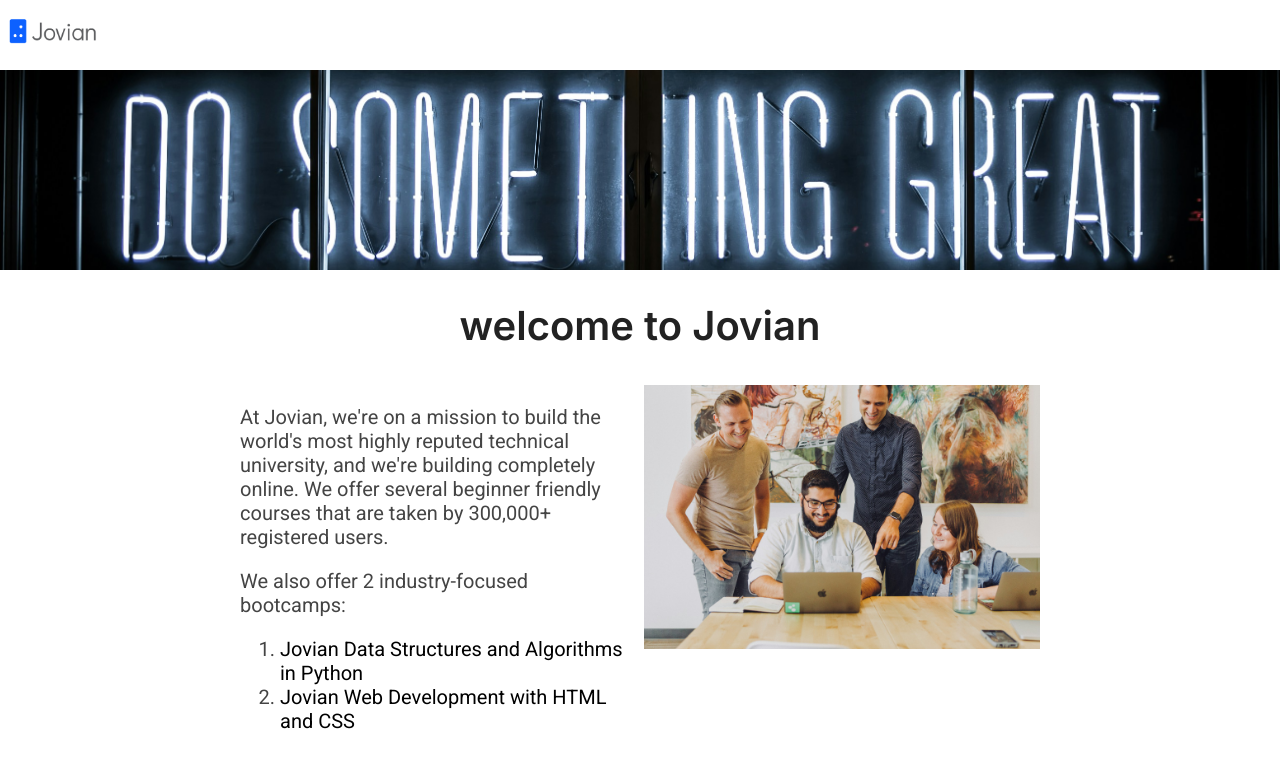
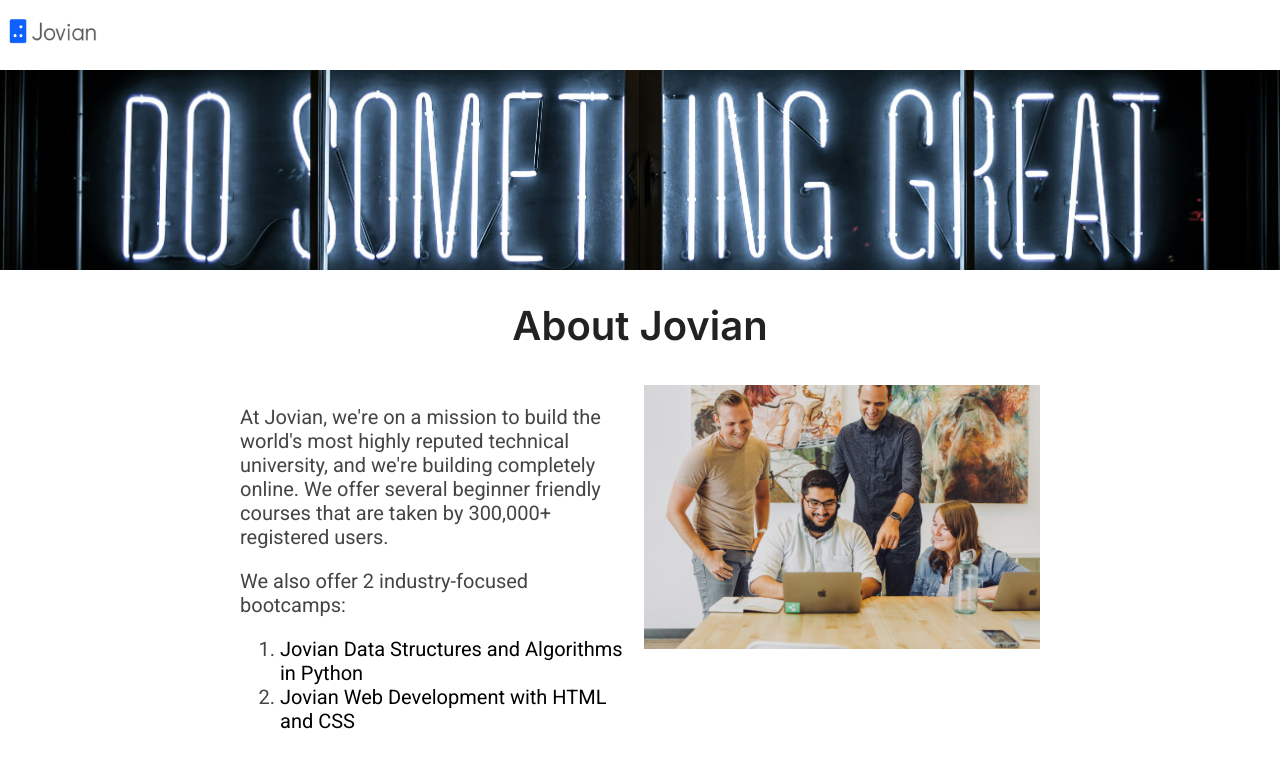
Before and after one commit to ajaypodendla/jovian-careers-responsive-live, a plain HTML site: page src/index.html in a window 1280 px wide. Shown: the top 784 px of the page. Drawn offline with Linux system fonts and the light colour scheme.

Commit message:
making changes in index.html

```diff
--- a/src/index.html
+++ b/src/index.html
@@ -17,7 +17,7 @@
 
 
    <img id="banner" src="banner.jpg" alt="banner" width="100%" height="200px">
-    <h1 id="title">welcome to Jovian</h1>
+    <h1 id="title">About Jovian</h1>
    <div id="about">
     <div id="description"  >
       <p>At Jovian, we're on a mission to build
```
